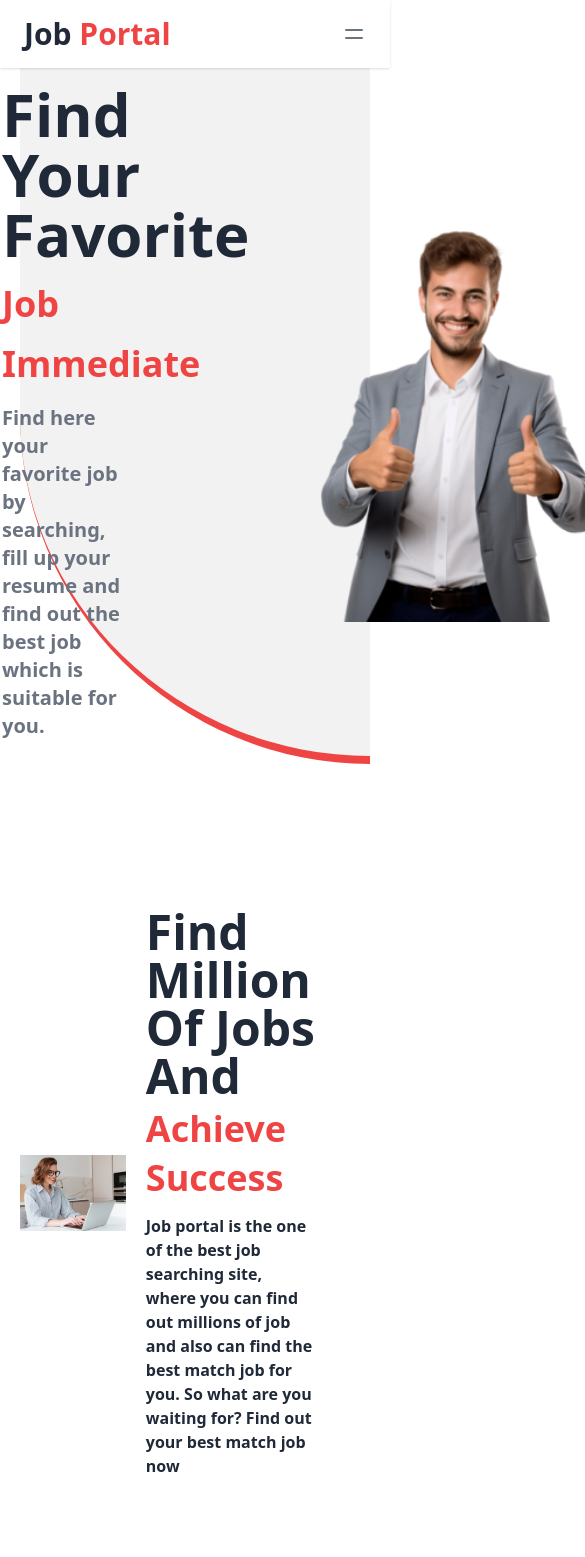
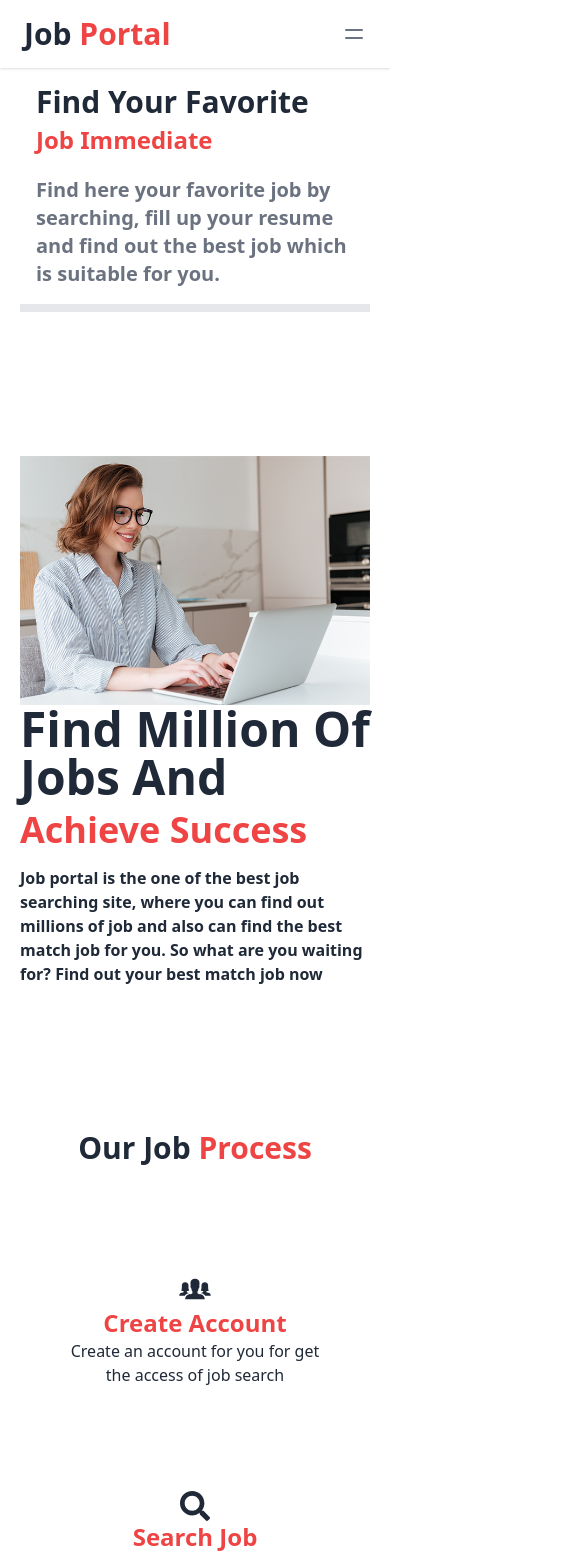
Before and after one commit to ayathree/kudosware-client, a React (Vite) app: page / in a window 390 px wide. Shown: the top 1557 px of the page, 585 px wide, since content can reach past the window. Built offline with nearby package versions, Linux system fonts and the light colour scheme.

Commit message:
make home page  responsive

```diff
--- a/src/pages/Home.jsx
+++ b/src/pages/Home.jsx
@@ -8,17 +8,17 @@ const Home = () => {
     return (
         <div >
             {/* div 1 */}
-            <div className="hero bg-base-200  border-b-8 border-red-500 rounded-bl-full">
+            <div className="hero lg:bg-base-200  border-b-8 lg:border-red-500 lg:rounded-bl-full">
   <div className="hero-content  ">
 
-        <div className='flex flex-row justify-center items-center'>
-        <div className='ml-44'>
-        <h1 className='font-bold text-6xl'>Find Your Favorite
+        <div className='flex lg:flex-row flex-col justify-center items-center'>
+        <div className='lg:ml-44'>
+        <h1 className='font-bold lg:text-6xl text-3xl'>Find Your Favorite
             <br />
-            <span className='text-red-500 text-4xl'>Job Immediate</span></h1>
-            <p className='text-xl font-semibold mt-5 w-1/2  text-gray-500'>Find here your favorite job by searching, fill up your resume and find out the best job which is suitable for you.</p>
+            <span className='text-red-500 lg:text-4xl text-2xl'>Job Immediate</span></h1>
+            <p className='text-xl font-semibold mt-5 lg:w-1/2 w-full  text-gray-500'>Find here your favorite job by searching, fill up your resume and find out the best job which is suitable for you.</p>
         </div>
-        <img className='h-[420px] ' src={banner} alt="" />
+        <img className='h-[420px] hidden lg:block ' src={banner} alt="" />
         </div>
 
 
@@ -28,7 +28,7 @@ const Home = () => {
   </div>
 </div>
 {/* div 2 */}
-        <div className='flex flex-row justify-start items-center gap-5 mt-36'>
+        <div className='flex lg:flex-row flex-col lg:justify-start justify-center items-center lg:gap-5 mt-36'>
             <div>
                 <img className='w-[740px]' src={woman} alt="" />
 
@@ -37,12 +37,12 @@ const Home = () => {
                 <h1 className='font-bold text-5xl'>Find Million Of Jobs And
                     <br />
                 <span className='text-red-500 text-4xl'>Achieve Success</span></h1>
-                <p className='font-semibold mt-4 w-3/4'>Job portal is the one of the best job searching site, where you can find out millions of job and also can find the best match job for you. So what are you waiting for? Find out your best match job now</p>
+                <p className='font-semibold mt-4 lg:w-3/4  '>Job portal is the one of the best job searching site, where you can find out millions of job and also can find the best match job for you. So what are you waiting for? Find out your best match job now</p>
             </div>
         </div>
         {/* div 3 */}
-        <h1 className='text-5xl font-bold text-center mt-36'>Our Job <span className='text-red-500'>Process</span></h1>
-        <div className='flex flex-row justify-center items-center my-16'>
+        <h1 className='md:text-5xl text-3xl  font-bold text-center mt-36'>Our Job <span className='text-red-500'>Process</span></h1>
+        <div className='flex lg:flex-row flex-col justify-center items-center my-16'>
             <div className='border border-white w-full h-[220px] p-10 hover:shadow-2xl'>
            <div className='flex justify-center items-center'>
            <IoIosPeople className='text-4xl' />
```
